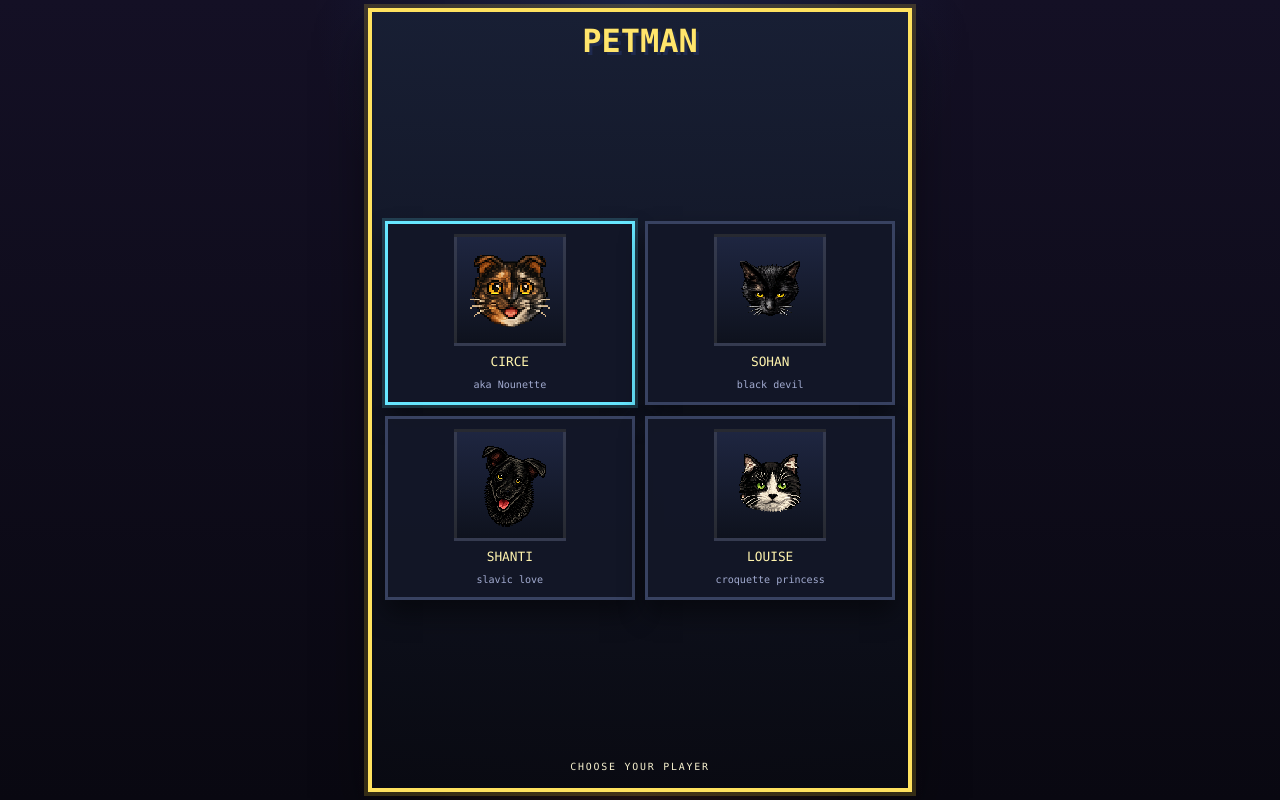
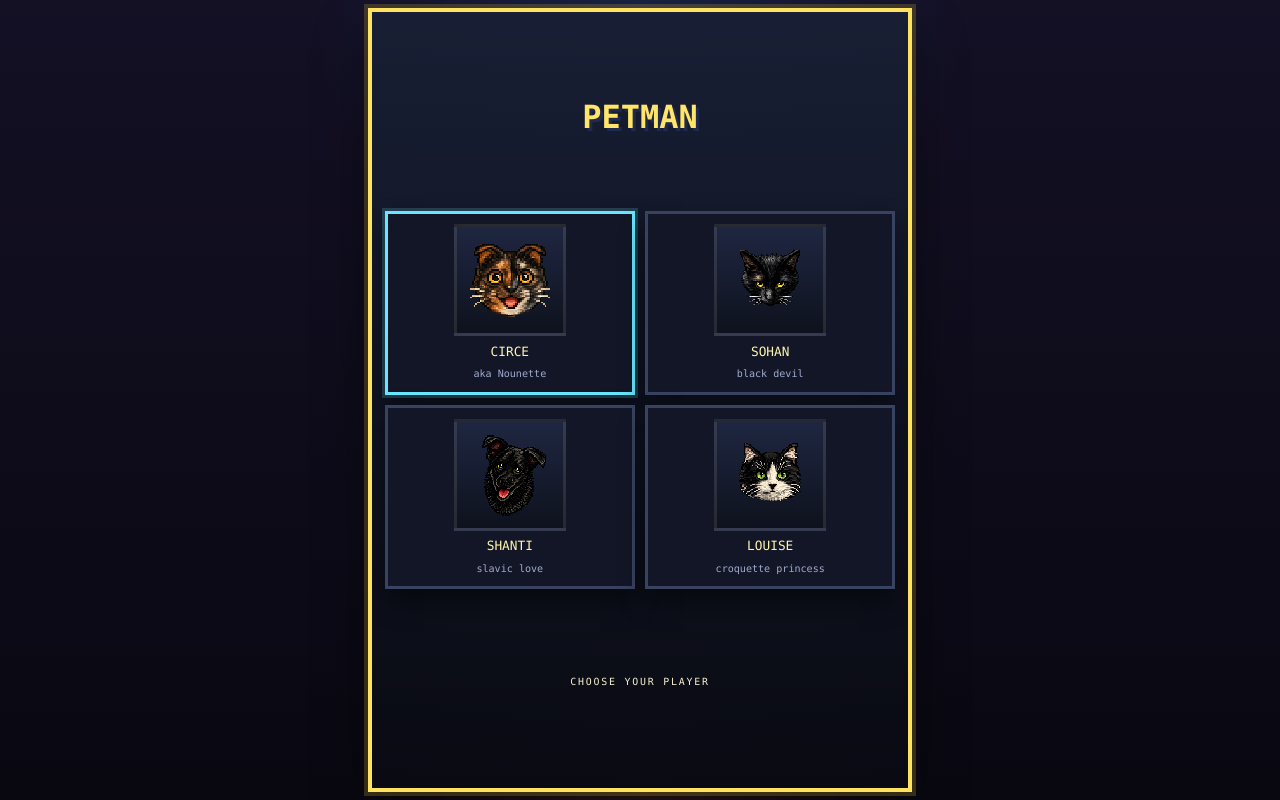
Before and after one commit to tgautie/petman, a React (Vite) app: page / in a window 1280 px wide. Built offline with nearby package versions, Linux system fonts and the light colour scheme.

Commit message:
Small fixes

```diff
--- a/src/styles.css
+++ b/src/styles.css
@@ -66,7 +66,7 @@ button {
   min-height: calc(100dvh - 1rem);
   padding: 0.8rem;
   display: grid;
-  grid-template-rows: auto 1fr auto;
+  grid-template-rows: minmax(0, 1fr) auto minmax(0, 1fr);
   touch-action: none;
   overscroll-behavior: contain;
   background:
@@ -110,8 +110,9 @@ button {
 }
 
 .selector-panel__header {
+  display: grid;
+  place-items: center;
   text-align: center;
-  margin-bottom: 0.9rem;
 }
 
 .selector-panel__header h1 {
@@ -129,7 +130,6 @@ button {
   display: grid;
   grid-template-columns: repeat(2, minmax(0, 1fr));
   gap: 0.65rem;
-  align-content: center;
 }
 
 .character-grid__item {
@@ -231,9 +231,8 @@ button {
 }
 
 .selector-panel__footer {
-  margin-top: 0.75rem;
   display: grid;
-  justify-items: center;
+  place-items: center;
   gap: 0.25rem;
   color: var(--text-soft);
   font-size: 0.62rem;
```
